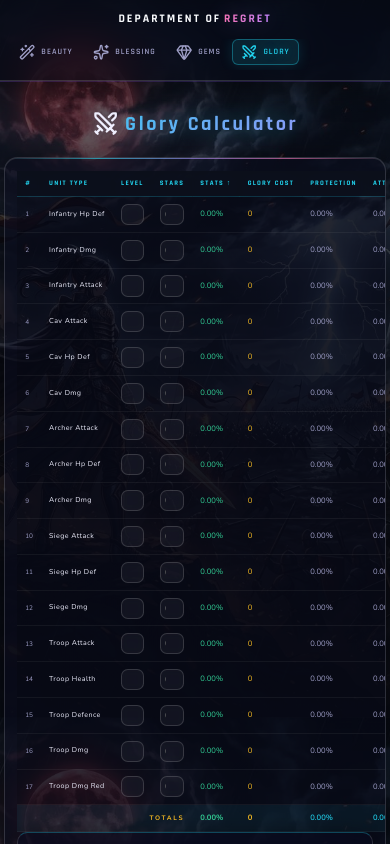
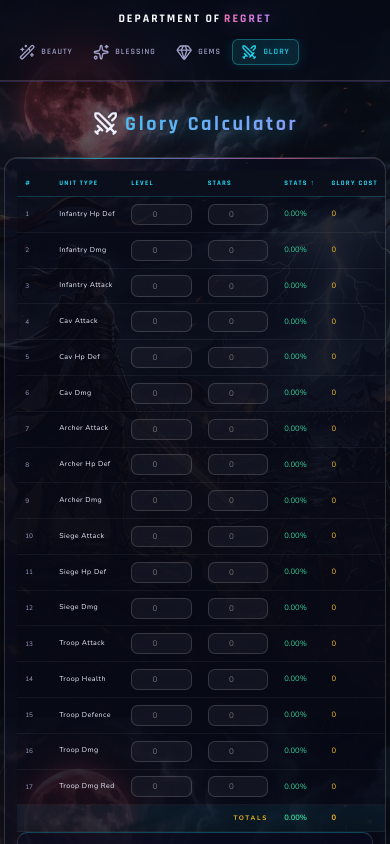
Before and after one commit to vanosski/regretland, a React (Vite) app: page /glory in a window 390 px wide. Shown: the top 844 px of the page. Built offline with nearby package versions, Linux system fonts and the light colour scheme; a web font is replaced by a local one.

Commit message:
Fix table horizontal scroll cutoff on mobile

```diff
--- a/src/index.css
+++ b/src/index.css
@@ -528,4 +528,10 @@ tfoot td { background: rgba(34,211,238,0.06); font-weight: 700; border-top: 1px
   .data-table th, .data-table td, table th, table td {
     white-space: nowrap;
   }
+
+  /* Prevent table from clipping at 100% container width so scroll reaches the end */
+  table, .data-table {
+    width: max-content !important;
+    min-width: 100%;
+  }
 }
```
